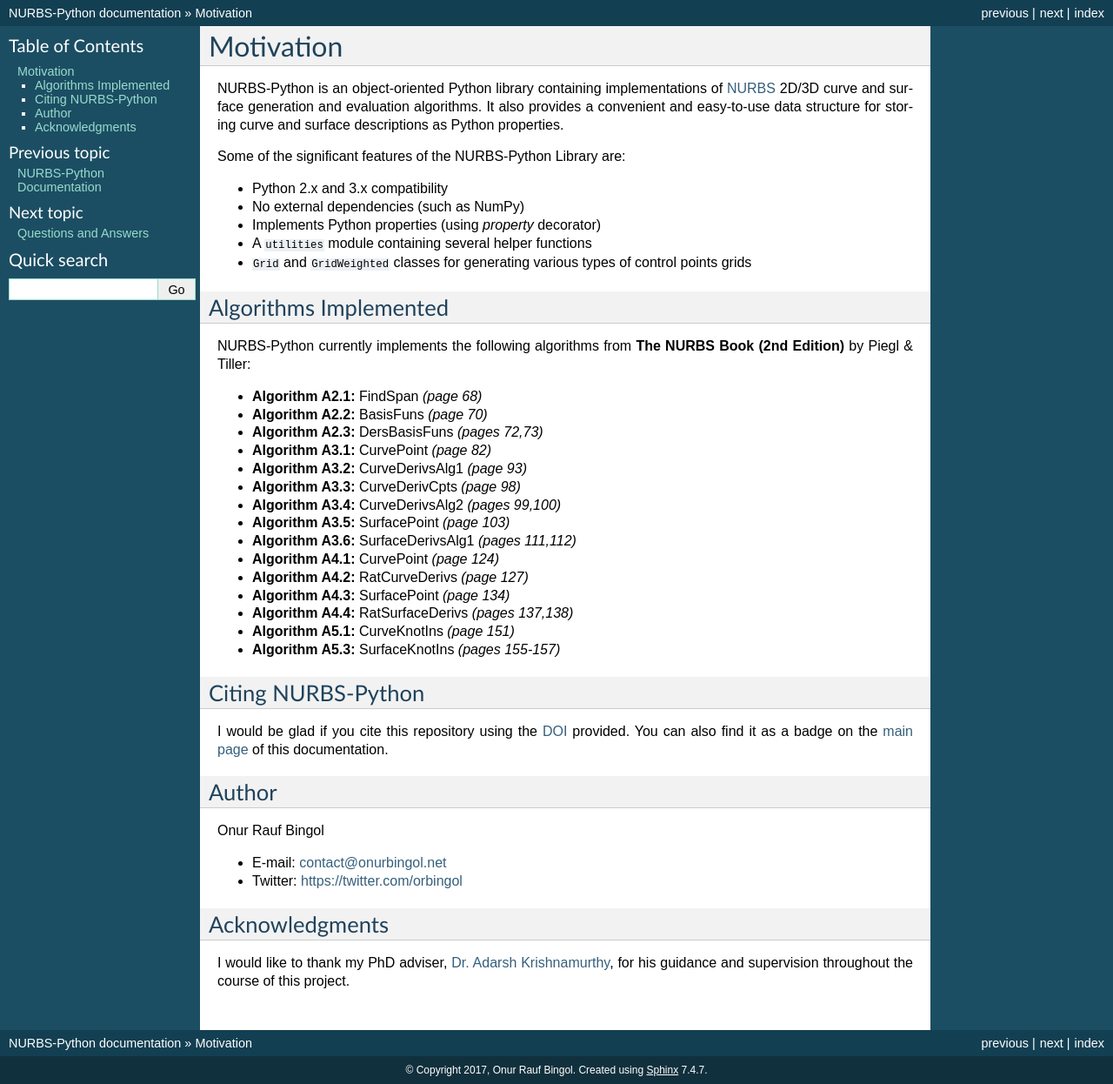
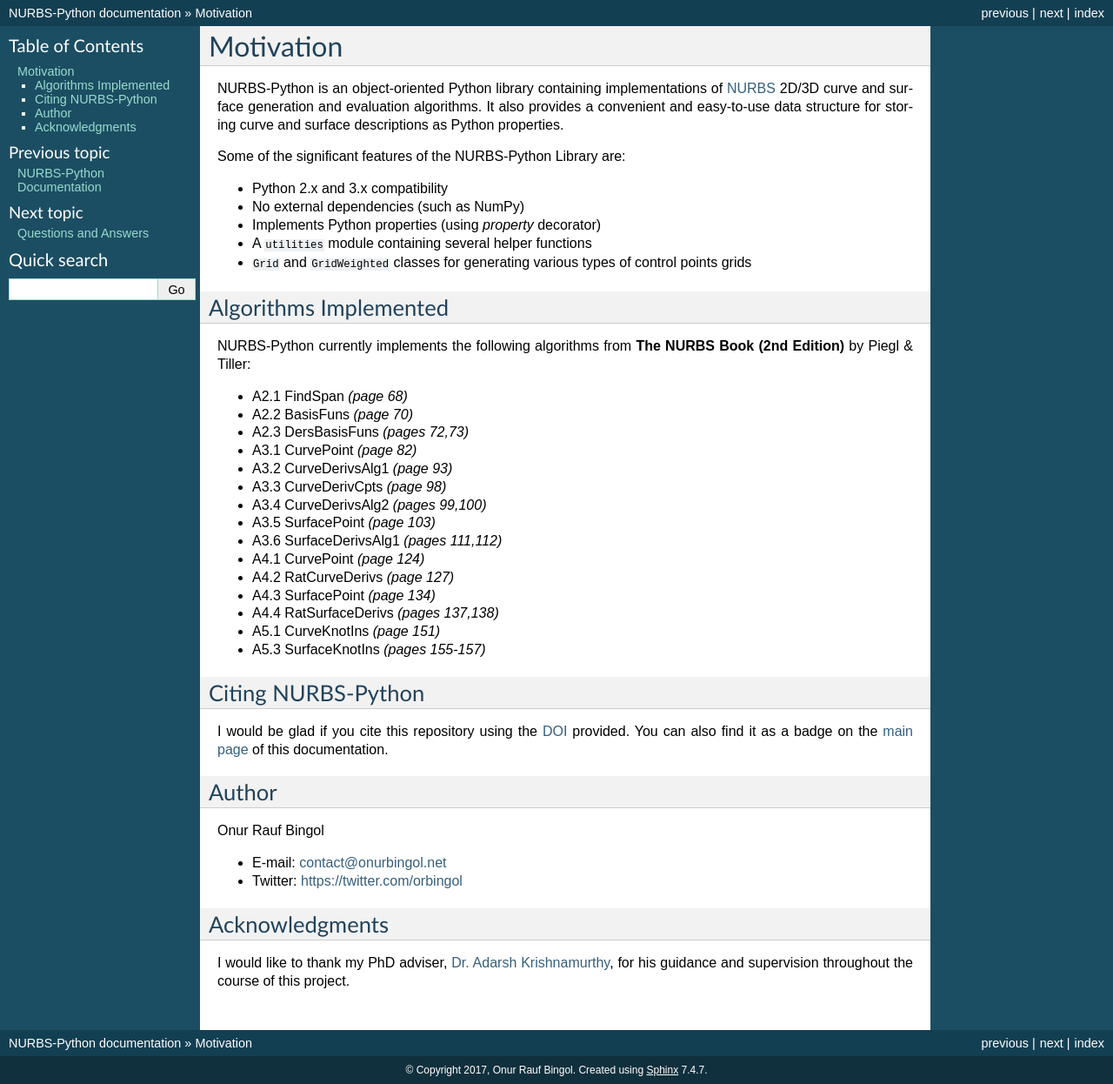
Before and after one commit to orbingol/NURBS-Python, a Sphinx documentation site: the page built from docs/introduction.rst, in a window 1280 px wide. Shown: the whole page at 87% size. Built offline with Sphinx 7.4.7, drawn with Linux system fonts in a browser that asks for light colours; formulas are drawn with MathJax 3.

Commit message:
Remove unnecessary boldface

```diff
--- a/docs/introduction.rst
+++ b/docs/introduction.rst
@@ -18,21 +18,21 @@
 
 NURBS-Python currently implements the following algorithms from **The NURBS Book (2nd Edition)** by Piegl & Tiller:
 
-* **Algorithm A2.1:** FindSpan *(page 68)*
-* **Algorithm A2.2:** BasisFuns *(page 70)*
-* **Algorithm A2.3:** DersBasisFuns *(pages 72,73)*
-* **Algorithm A3.1:** CurvePoint *(page 82)*
-* **Algorithm A3.2:** CurveDerivsAlg1 *(page 93)*
-* **Algorithm A3.3:** CurveDerivCpts *(page 98)*
-* **Algorithm A3.4:** CurveDerivsAlg2 *(pages 99,100)*
-* **Algorithm A3.5:** SurfacePoint *(page 103)*
-* **Algorithm A3.6:** SurfaceDerivsAlg1 *(pages 111,112)*
-* **Algorithm A4.1:** CurvePoint *(page 124)*
-* **Algorithm A4.2:** RatCurveDerivs *(page 127)*
-* **Algorithm A4.3:** SurfacePoint *(page 134)*
-* **Algorithm A4.4:** RatSurfaceDerivs *(pages 137,138)*
-* **Algorithm A5.1:** CurveKnotIns *(page 151)*
-* **Algorithm A5.3:** SurfaceKnotIns *(pages 155-157)*
+* A2.1 FindSpan *(page 68)*
+* A2.2 BasisFuns *(page 70)*
+* A2.3 DersBasisFuns *(pages 72,73)*
+* A3.1 CurvePoint *(page 82)*
+* A3.2 CurveDerivsAlg1 *(page 93)*
+* A3.3 CurveDerivCpts *(page 98)*
+* A3.4 CurveDerivsAlg2 *(pages 99,100)*
+* A3.5 SurfacePoint *(page 103)*
+* A3.6 SurfaceDerivsAlg1 *(pages 111,112)*
+* A4.1 CurvePoint *(page 124)*
+* A4.2 RatCurveDerivs *(page 127)*
+* A4.3 SurfacePoint *(page 134)*
+* A4.4 RatSurfaceDerivs *(pages 137,138)*
+* A5.1 CurveKnotIns *(page 151)*
+* A5.3 SurfaceKnotIns *(pages 155-157)*
 
 Citing NURBS-Python
 ===================
```
